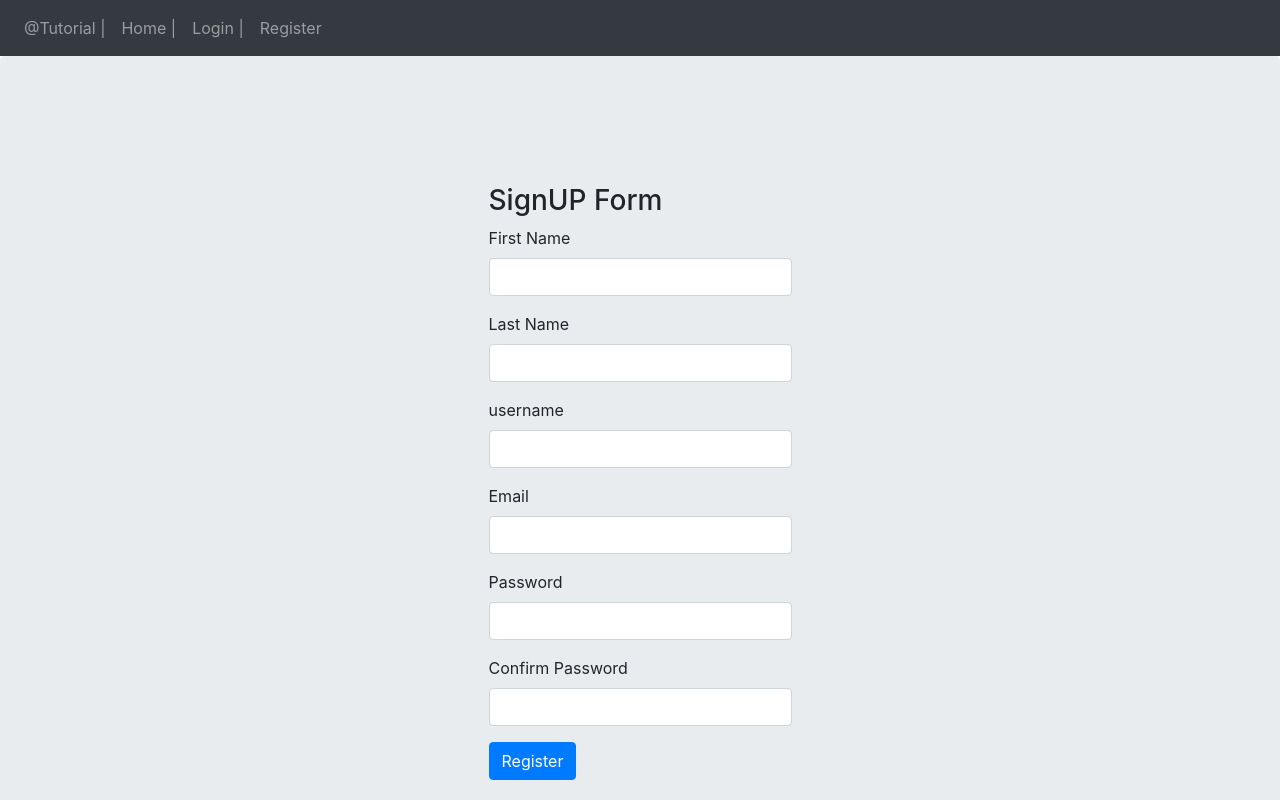
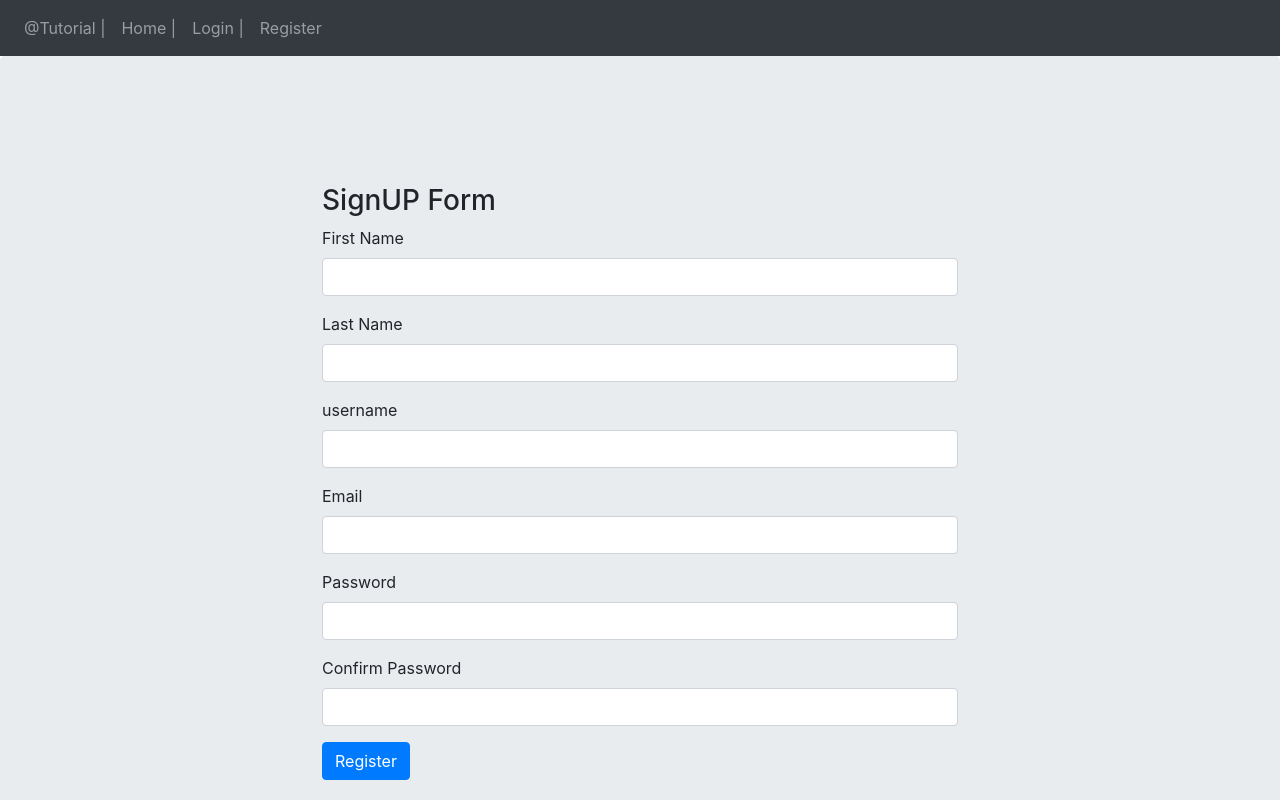
Before and after one commit to devprakashduve/angular-routing, an Angular app: page /register in a window 1280 px wide. Shown: the top 800 px of the page. Built offline with nearby package versions, Linux system fonts and the light colour scheme.

Commit message:
2 files modified

```diff
--- a/src/app/login/login.component.html
+++ b/src/app/login/login.component.html
@@ -2,7 +2,7 @@
 <div class="jumbotron">
     <div class="container">
         <div class="row">
-            <div class="col-md-6 offset-md-3">
+            <div class="col-md-12">
                 <h3>Login </h3>
                 <form [formGroup]="loginForm" (ngSubmit)="onSubmit()">
                     <div class="form-group">
--- a/src/app/register/register.component.html
+++ b/src/app/register/register.component.html
@@ -2,7 +2,7 @@
 <div class="jumbotron">
     <div class="container">
         <div class="row">
-            <div class="col-md-6 offset-md-3">
+            <div class="col-md-12">
                 <h3>SignUP Form </h3>
                 <form [formGroup]="registerForm" (ngSubmit)="onSubmit()">
                     <div class="form-group">
```
